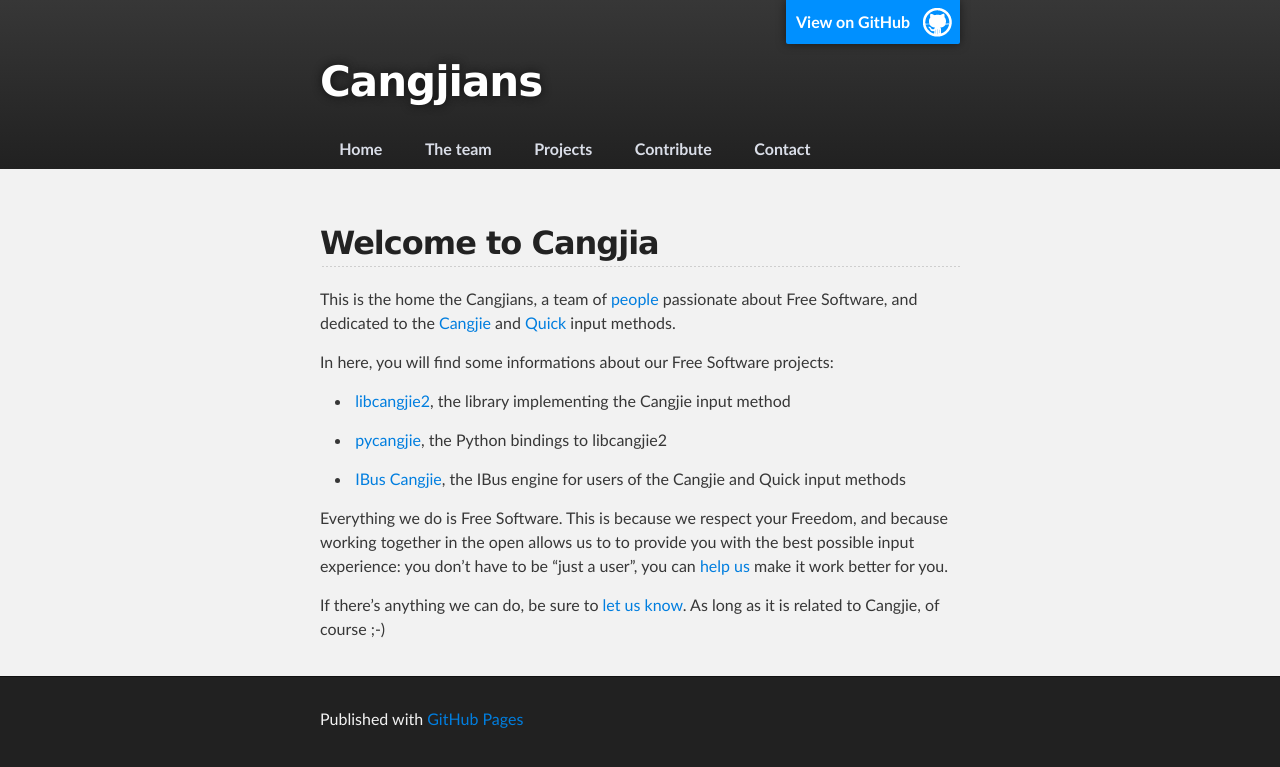
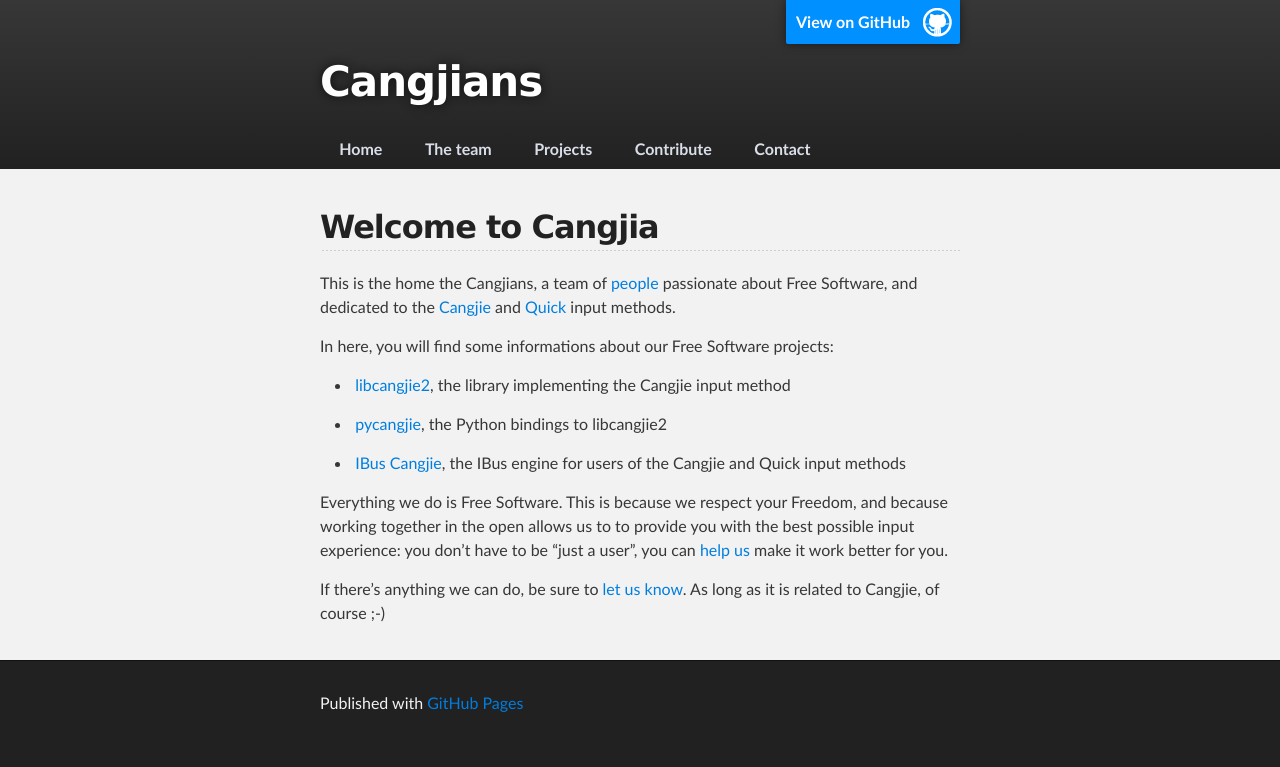
Before and after one commit to brendanhoran/cangjians.github.io, a Jekyll site: the page built from index.md, in a window 1280 px wide. Shown: the top 767 px of the page. Built offline with Jekyll 4.4.1, drawn with Linux system fonts in a browser that asks for light colours.

Commit message:
style: Decrease whitespace above main content
That really was too much...

```diff
--- a/stylesheets/cangjians.css
+++ b/stylesheets/cangjians.css
@@ -4,6 +4,9 @@
 
 div#main_content_wrap {
   border-top: 0;
+}
+section#main_content {
+  padding-top: 1.5em !important;
 }
 
 nav#main_nav {
```
